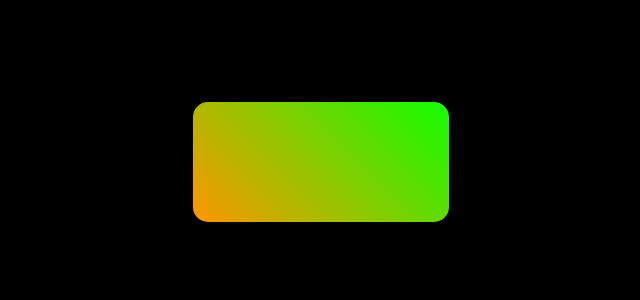
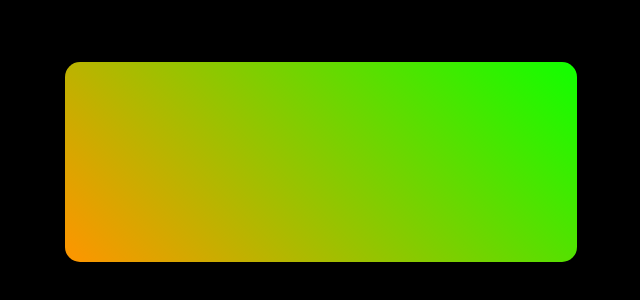
Before and after one commit to SaarimFarooqui/Full-Stack-Web-Dev-Journey, a plain HTML site: page changing colors using javascript/index.html in a window 1280 px wide. Shown: the part 238-538 px from the top of the page, without its empty margins (319-959 px from the left). Drawn offline with Linux system fonts and the light colour scheme; a web font is replaced by a local one.

```diff
--- a/changing colors using javascript/style.css
+++ b/changing colors using javascript/style.css
@@ -13,20 +13,20 @@
     align-items: center;
 }
 .box{
-    width: 20vw;
-    height: 15vh;
+    width: 40vw;
+    height: 25vh;
     border: 0px;
     border-radius: 15px;
 }
 #left{
     background: linear-gradient(45deg, #ff0000, #002fff);
     position: relative;
-    left: 10vw;
+    left: 20vw;
     opacity: 1;
 }
 #right{
     background: linear-gradient(45deg, #bf00ff, #fd0098);
     position: relative;
-    right: 10vw;
+    right: 20vw;
     opacity: 1;
 }
```
